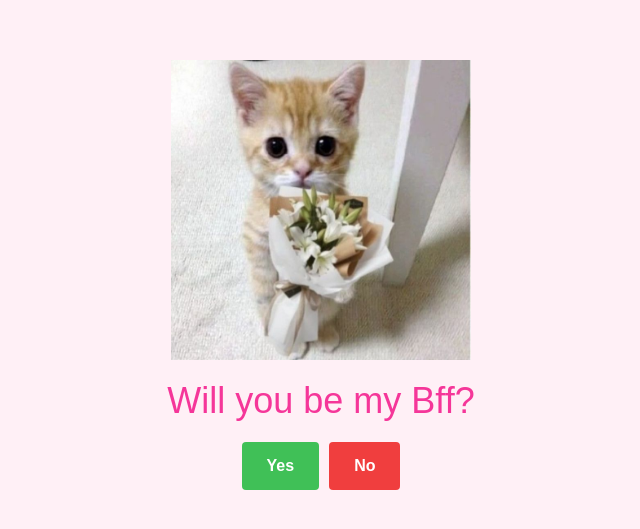
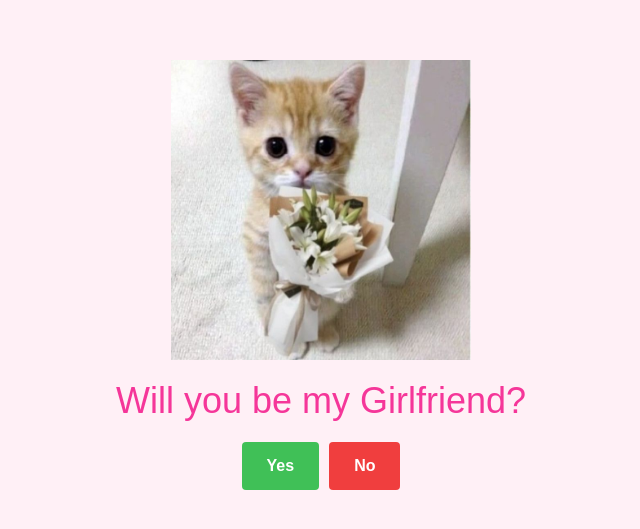
Before and after one commit to Ceddyyy/Maria, a plain HTML site: page index.html in a window 1280 px wide. Shown: the part 125-654 px from the top of the page, without its empty margins (319-959 px from the left). Drawn offline with Linux system fonts and the light colour scheme; a web font is replaced by a local one.

Commit message:
Update index.html

```diff
--- a/index.html
+++ b/index.html
@@ -15,7 +15,7 @@
   <body>
     <main class="container">
       <img class="cat-img" src="img/cat-0.jpg" alt="Picture of a cat" />
-      <p class="title">Will you be my Bff?</p>
+      <p class="title">Will you be my Girlfriend?</p>
       <div class="buttons">
         <button type="button" class="btn btn--yes">Yes</button>
         <button type="button" class="btn btn--no">No</button>
```
